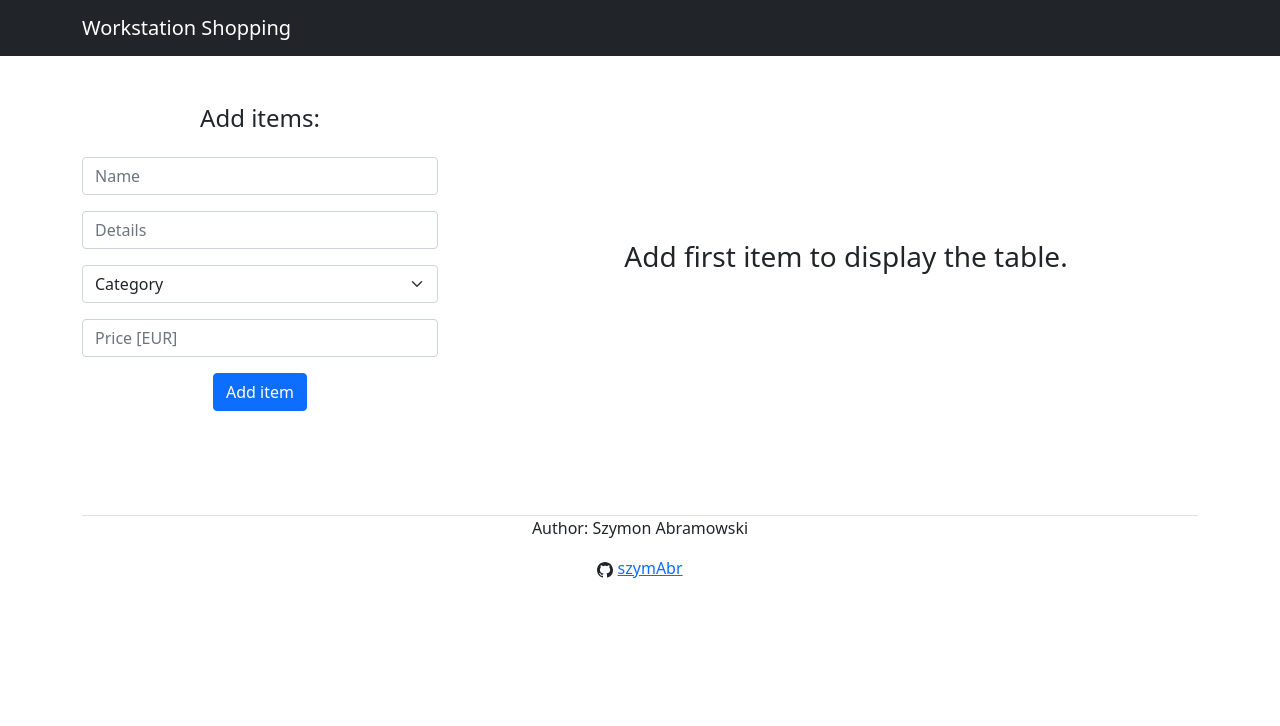
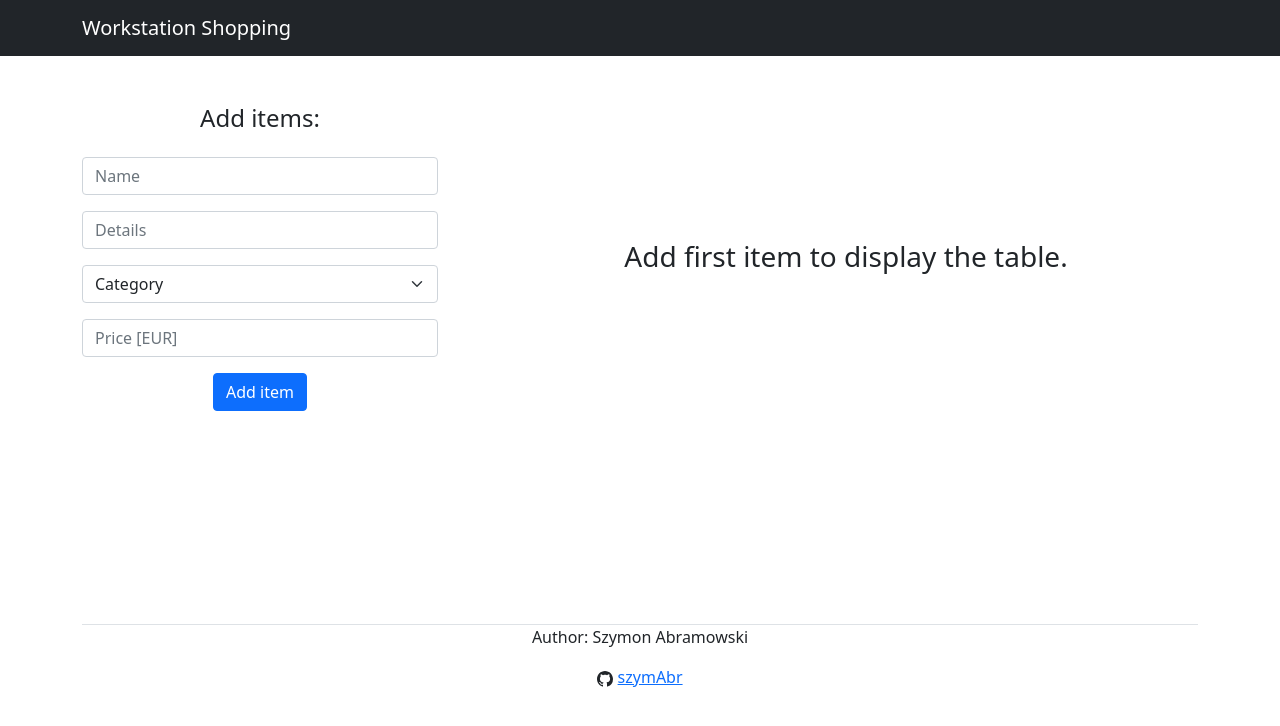
Before and after one commit to szymAbr/workstation-shopping, a React (Create React App) app: page / in a window 1280 px wide. Shown: the top 726 px of the page. Built offline with nearby package versions, Linux system fonts and the light colour scheme.

Commit message:
update min-height

```diff
--- a/src/App.css
+++ b/src/App.css
@@ -48,10 +48,14 @@ thead tr th.descending::after {
   margin-left: 0.3rem;
 }
 
-/* #dropdown-basic {
-  width: 2px;
-} */
+@media only screen and (min-width: 768px) {
+  #row-main {
+    min-height: 31rem;
+  }
+}
 
-#thead-category {
-
+@media only screen and (min-height: 900px) {
+  #row-main {
+    min-height: 45rem;
+  }
 }
--- a/src/App.jsx
+++ b/src/App.jsx
@@ -51,7 +51,7 @@ function App() {
       <Header />
 
       <Container>
-        <Row className="mt-4">
+        <Row id="row-main" className="mt-4">
           <Col xs={12} md={5} lg={4}>
             <UserInput
               items={items}
```
